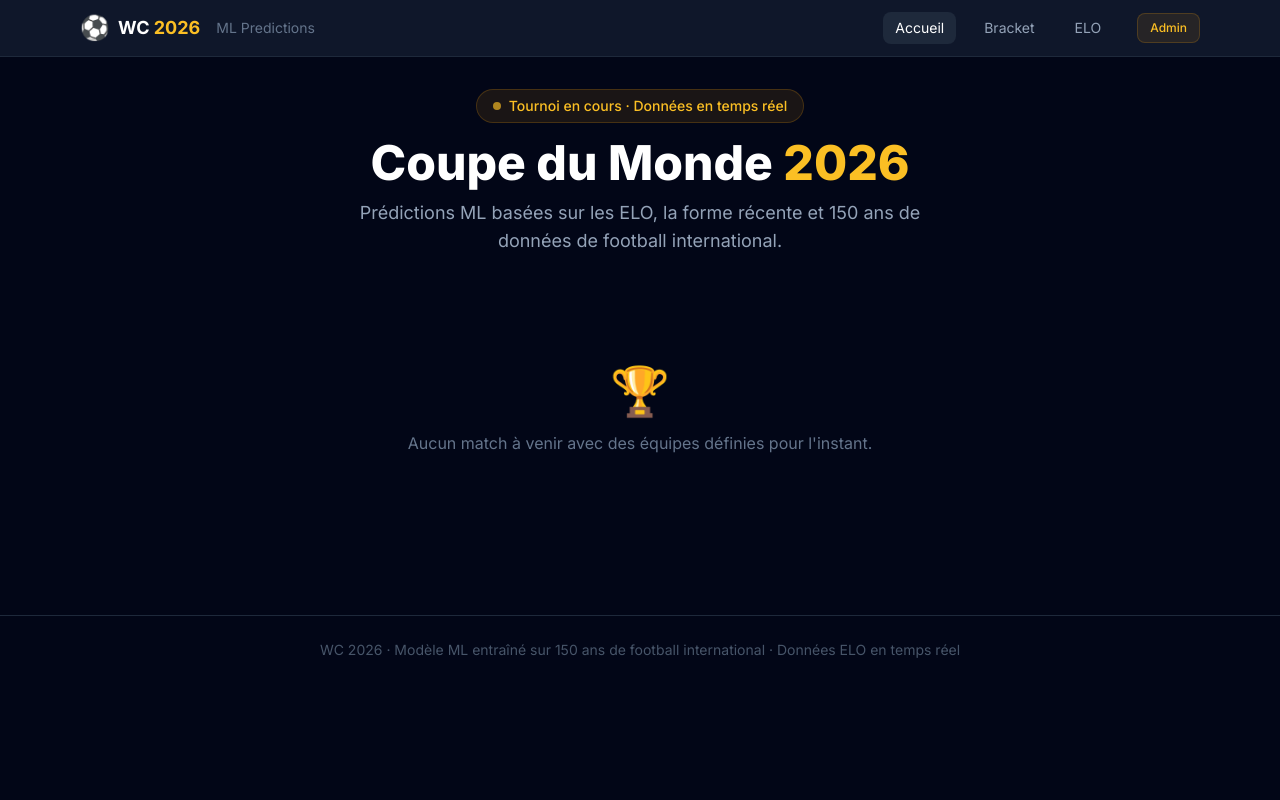
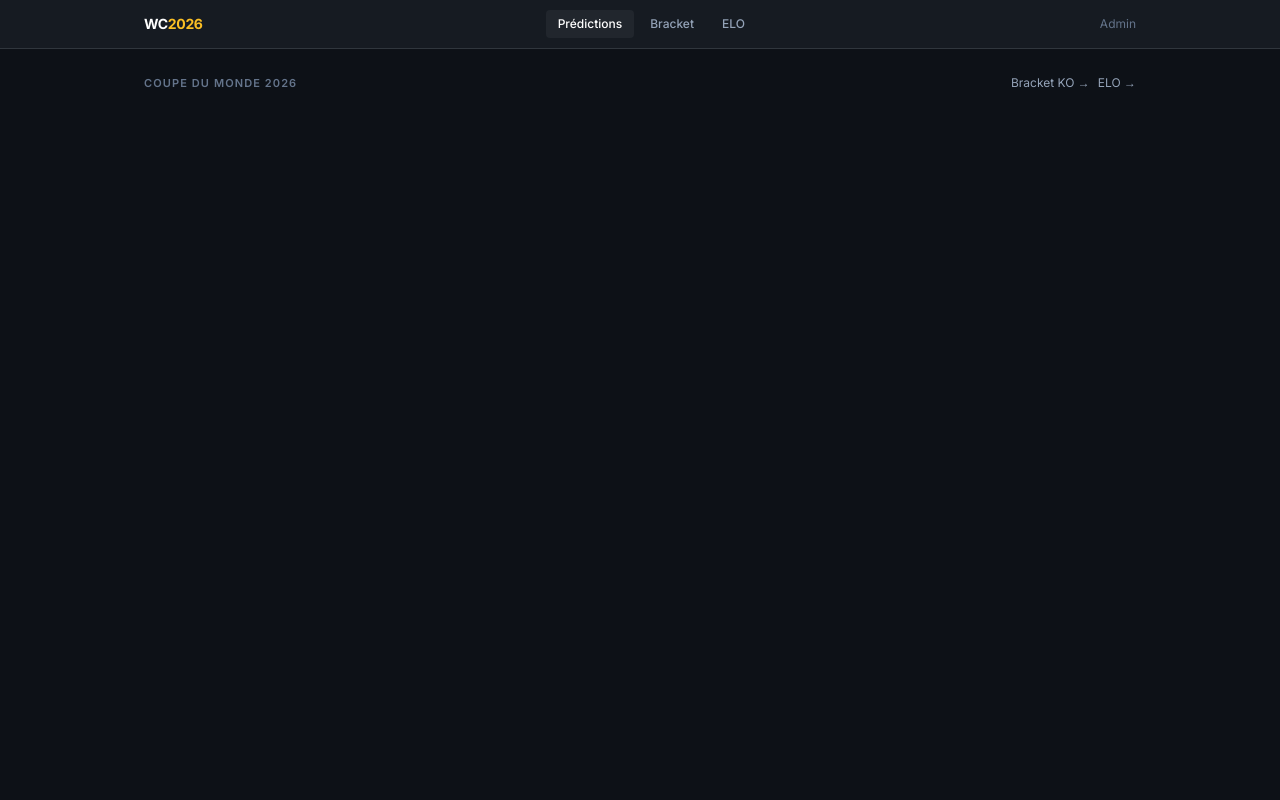
Before and after one commit to GHmysa/predictions-football-bot, a FastAPI app: template templates/public/home.html in a window 1280 px wide. Run offline with FastAPI, Linux system fonts and the light colour scheme; the template is opened without the code that fills it, so the values that code supplies are empty; some libraries are stand-ins or nearby versions.

Commit message:
fix: score entry NaN group, wrong score keys, XGBoost warning + UI redesign
- handle NaN group for KO matches in admin score entry
- fix predicted score key names (predicted_home_goals -> predicted_score_home)
- URL-encode error flash messages in admin redirect
- suppress XGBoost UserWarning on pickle model load
- Sofascore-style UI redesign: compact rows, tri-color probability bar

```diff
--- a/commands/admin.py
+++ b/commands/admin.py
@@ -42,13 +42,14 @@ def _apply_score(match_number: int, home_score: int, away_score: int) -> str:
     home_team  = r["home_team"]
     away_team  = r["away_team"]
     match_date = r["date"]
-    group      = r["group"]
+    group      = r["group"] if pd.notna(r.get("group")) else None
 
     database.save_match_result(match_id, home_team, away_team, home_score, away_score, group, match_date)
     database.resolve_prediction(match_id, home_score, away_score)
 
     wc_elo_path = _PERSISTENT_DIR / "wc_elo_updates.csv"
     already_updated = False
+
     if wc_elo_path.exists() and wc_elo_path.stat().st_size > 0:
         existing = pd.read_csv(wc_elo_path)
         already_updated = (
--- a/ml/predict.py
+++ b/ml/predict.py
@@ -45,7 +45,9 @@ def _name_map() -> dict[str, str]:
 
 @lru_cache(maxsize=1)
 def _model():
-    with open(MODEL_PATH, "rb") as f:
+    import warnings
+    with warnings.catch_warnings(), open(MODEL_PATH, "rb") as f:
+        warnings.filterwarnings("ignore", category=UserWarning, module="xgboost")
         return pickle.load(f)
 
 
--- a/routers/admin.py
+++ b/routers/admin.py
@@ -6,6 +6,8 @@ import secrets
 from pathlib import Path
 
 import pandas as pd
+from urllib.parse import quote
+
 from fastapi import APIRouter, Depends, Form, HTTPException, Request, status
 from fastapi.responses import HTMLResponse, RedirectResponse
 from fastapi.security import HTTPBasic, HTTPBasicCredentials
@@ -98,7 +100,7 @@ def post_score(
         _apply_score(match_number, home_score, away_score)
         return RedirectResponse("/admin/scores?success=Score+enregistré", status_code=303)
     except Exception as e:
-        return RedirectResponse(f"/admin/scores?error={e}", status_code=303)
+        return RedirectResponse(f"/admin/scores?error={quote(str(e))}", status_code=303)
 
 
 # ── Fixtures ──────────────────────────────────────────────────────────────────
--- a/routers/public.py
+++ b/routers/public.py
@@ -63,8 +63,8 @@ def _upcoming_matches(n: int = 8) -> list[dict]:
                 "away":         str(m["away_team"]),
                 "stage":        KO_LABEL.get(str(m["stage"]), str(m["stage"])),
                 "ph": ph, "pd": pd_, "pa": pa,
-                "score_home": r.get("predicted_home_goals", "?"),
-                "score_away": r.get("predicted_away_goals", "?"),
+                "score_home": r.get("predicted_score_home", "?"),
+                "score_away": r.get("predicted_score_away", "?"),
                 "prediction": r["prediction"],
             })
         except Exception:
--- a/static/style.css
+++ b/static/style.css
@@ -1,26 +1,17 @@
-/* Minimal custom additions to Tailwind — keep this small */
-
-/* Smooth scrolling */
 html { scroll-behavior: smooth; }
 
-/* Custom scrollbar */
-::-webkit-scrollbar { width: 6px; height: 6px; }
-::-webkit-scrollbar-track { background: #0f172a; }
-::-webkit-scrollbar-thumb { background: #334155; border-radius: 3px; }
-::-webkit-scrollbar-thumb:hover { background: #475569; }
+::-webkit-scrollbar { width: 5px; height: 5px; }
+::-webkit-scrollbar-track { background: #0d1117; }
+::-webkit-scrollbar-thumb { background: #30363d; border-radius: 3px; }
+::-webkit-scrollbar-thumb:hover { background: #484f58; }
 
-/* Progress bar animation */
-@keyframes grow-bar {
-  from { width: 0 !important; }
-}
-[style*="width"] {
-  animation: grow-bar 0.6s ease-out;
-}
+/* Remove number input spinners */
+input[type=number]::-webkit-inner-spin-button,
+input[type=number]::-webkit-outer-spin-button { -webkit-appearance: none; appearance: none; margin: 0; }
+input[type=number] { -moz-appearance: textfield; appearance: textfield; }
 
-/* Table hover rows */
-tr:hover td { background-color: rgba(255, 255, 255, 0.03); }
+/* Tabular numbers for scores */
+.tabular-nums { font-variant-numeric: tabular-nums; }
 
-/* Form inputs — remove number spinners */
-input[type=number]::-webkit-inner-spin-button,
-input[type=number]::-webkit-outer-spin-button { -webkit-appearance: none; margin: 0; }
-input[type=number] { -moz-appearance: textfield; }
+/* Tri-color probability bar segments — no animation gap */
+.prob-bar { display: flex; height: 4px; border-radius: 2px; overflow: hidden; }
--- a/templates/base.html
+++ b/templates/base.html
@@ -1,15 +1,16 @@
 <!DOCTYPE html>
-<html lang="fr">
+<html lang="fr" class="h-full">
 <head>
   <meta charset="UTF-8">
   <meta name="viewport" content="width=device-width, initial-scale=1.0">
-  <title>{% block title %}WC 2026 Predictions{% endblock %}</title>
+  <title>{% block title %}WC 2026{% endblock %}</title>
   <script src="https://cdn.tailwindcss.com"></script>
   <script>
     tailwind.config = {
       theme: {
         extend: {
-          colors: { wc: '#f59e0b' }
+          fontFamily: { sans: ['Inter', 'sans-serif'] },
+          colors: { accent: '#f59e0b' }
         }
       }
     }
@@ -18,31 +19,25 @@
   <link href="https://fonts.googleapis.com/css2?family=Inter:wght@400;500;600;700;800&display=swap" rel="stylesheet">
   <link rel="stylesheet" href="/static/style.css">
 </head>
-<body class="bg-slate-950 text-slate-100 min-h-screen" style="font-family: 'Inter', sans-serif;">
+<body class="bg-[#0d1117] text-slate-100 min-h-full text-sm" style="font-family:'Inter',sans-serif;">
 
-  <nav class="bg-slate-900 border-b border-slate-800 sticky top-0 z-50">
-    <div class="max-w-6xl mx-auto px-4 py-3 flex items-center justify-between">
-      <a href="/" class="flex items-center gap-2 font-bold text-lg">
-        <span class="text-2xl">⚽</span>
-        <span class="text-white">WC <span class="text-amber-400">2026</span></span>
-        <span class="hidden sm:block text-slate-500 text-sm font-normal ml-2">ML Predictions</span>
+  <header class="bg-[#161b22] border-b border-[#30363d] sticky top-0 z-50">
+    <div class="max-w-5xl mx-auto px-4 h-12 flex items-center justify-between gap-6">
+      <a href="/" class="flex items-center gap-2 shrink-0">
+        <span class="font-bold text-white tracking-tight">WC<span class="text-amber-400">2026</span></span>
       </a>
-      <div class="flex items-center gap-1 sm:gap-4 text-sm">
-        <a href="/" class="px-3 py-1.5 rounded-lg text-slate-400 hover:text-white hover:bg-slate-800 transition-colors {% if active == 'home' %}text-white bg-slate-800{% endif %}">Accueil</a>
-        <a href="/bracket" class="px-3 py-1.5 rounded-lg text-slate-400 hover:text-white hover:bg-slate-800 transition-colors {% if active == 'bracket' %}text-white bg-slate-800{% endif %}">Bracket</a>
-        <a href="/elo" class="px-3 py-1.5 rounded-lg text-slate-400 hover:text-white hover:bg-slate-800 transition-colors {% if active == 'elo' %}text-white bg-slate-800{% endif %}">ELO</a>
-        <a href="/admin" class="ml-2 px-3 py-1.5 rounded-lg bg-amber-500/10 text-amber-400 hover:bg-amber-500/20 transition-colors text-xs font-medium border border-amber-500/20">Admin</a>
-      </div>
+      <nav class="flex items-center gap-1 text-xs font-medium">
+        <a href="/" class="px-3 py-1.5 rounded {% if active == 'home' %}bg-[#21262d] text-white{% else %}text-slate-400 hover:text-white hover:bg-[#21262d]{% endif %} transition-colors">Prédictions</a>
+        <a href="/bracket" class="px-3 py-1.5 rounded {% if active == 'bracket' %}bg-[#21262d] text-white{% else %}text-slate-400 hover:text-white hover:bg-[#21262d]{% endif %} transition-colors">Bracket</a>
+        <a href="/elo" class="px-3 py-1.5 rounded {% if active == 'elo' %}bg-[#21262d] text-white{% else %}text-slate-400 hover:text-white hover:bg-[#21262d]{% endif %} transition-colors">ELO</a>
+      </nav>
+      <a href="/admin" class="text-xs text-slate-500 hover:text-amber-400 transition-colors shrink-0">Admin</a>
     </div>
-  </nav>
+  </header>
 
-  <main class="max-w-6xl mx-auto px-4 py-8">
+  <main class="max-w-5xl mx-auto px-4 py-6">
     {% block content %}{% endblock %}
   </main>
-
-  <footer class="border-t border-slate-800 mt-16 py-6 text-center text-slate-600 text-sm">
-    WC 2026 · Modèle ML entraîné sur 150 ans de football international · Données ELO en temps réel
-  </footer>
 
   {% block scripts %}{% endblock %}
 </body>
--- a/templates/public/home.html
+++ b/templates/public/home.html
@@ -1,134 +1,108 @@
 {% extends "base.html" %}
 {% set active = "home" %}
-
 {% block title %}WC 2026 — Prédictions ML{% endblock %}
 
 {% block content %}
 
-{# ── Hero ── #}
-<div class="text-center mb-12">
-  <div class="inline-flex items-center gap-2 bg-amber-500/10 border border-amber-500/20 rounded-full px-4 py-1.5 text-amber-400 text-sm font-medium mb-4">
-    <span class="w-2 h-2 bg-amber-400 rounded-full animate-pulse"></span>
-    Tournoi en cours · Données en temps réel
+{# ── Top bar: accuracy + links ── #}
+<div class="flex items-center justify-between mb-5 flex-wrap gap-3">
+  <div class="flex items-center gap-4">
+    <span class="text-[11px] font-semibold uppercase tracking-widest text-slate-500">Coupe du Monde 2026</span>
+    {% if stats.total > 0 %}
+    <div class="flex items-center gap-3 text-xs text-slate-400">
+      <span class="flex items-center gap-1">
+        <span class="w-1.5 h-1.5 rounded-full bg-green-500"></span>
+        <span class="font-semibold text-white">{{ stats.result_rate }}%</span> accuracy
+      </span>
+      <span class="text-slate-600">·</span>
+      <span>{{ stats.correct_results }}/{{ stats.total }} prédictions résolues</span>
+    </div>
+    {% endif %}
   </div>
-  <h1 class="text-4xl sm:text-5xl font-extrabold text-white mb-3">
-    Coupe du Monde <span class="text-amber-400">2026</span>
-  </h1>
-  <p class="text-slate-400 text-lg max-w-xl mx-auto">
-    Prédictions ML basées sur les ELO, la forme récente et 150 ans de données de football international.
-  </p>
-
-  {# Accuracy badge #}
-  {% if stats.total > 0 %}
-  <div class="mt-6 inline-flex items-center gap-6 bg-slate-900 border border-slate-800 rounded-2xl px-8 py-4">
-    <div class="text-center">
-      <div class="text-3xl font-bold text-white">{{ stats.result_rate }}%</div>
-      <div class="text-xs text-slate-500 mt-1">Accuracy modèle</div>
-    </div>
-    <div class="w-px h-8 bg-slate-700"></div>
-    <div class="text-center">
-      <div class="text-3xl font-bold text-white">{{ stats.correct_results }}</div>
-      <div class="text-xs text-slate-500 mt-1">Prédictions correctes</div>
-    </div>
-    <div class="w-px h-8 bg-slate-700"></div>
-    <div class="text-center">
-      <div class="text-3xl font-bold text-white">{{ stats.total }}</div>
-      <div class="text-xs text-slate-500 mt-1">Matchs analysés</div>
-    </div>
+  <div class="flex items-center gap-2">
+    <a href="/bracket" class="text-xs text-slate-400 hover:text-amber-400 transition-colors">Bracket KO →</a>
+    <a href="/elo" class="text-xs text-slate-400 hover:text-amber-400 transition-colors">ELO →</a>
   </div>
-  {% endif %}
 </div>
 
 {# ── Upcoming matches ── #}
 {% if matches %}
-<div class="mb-12">
-  <h2 class="text-xl font-bold text-white mb-5 flex items-center gap-2">
-    <span class="text-amber-400">📅</span> Prochains matchs
-  </h2>
-  <div class="grid grid-cols-1 md:grid-cols-2 gap-4">
+<section class="mb-8">
+  <div class="border border-[#30363d] rounded-lg overflow-hidden bg-[#161b22]">
+    <div class="px-4 py-2.5 border-b border-[#30363d] flex items-center justify-between">
+      <span class="text-[11px] font-semibold uppercase tracking-widest text-slate-500">Prochains matchs</span>
+      <span class="text-[11px] text-slate-600">{{ matches | length }} matchs</span>
+    </div>
+
     {% for m in matches %}
-    <div class="bg-slate-900 rounded-2xl border border-slate-800 p-5 hover:border-amber-500/30 transition-colors">
+    <div class="group border-b border-[#21262d] last:border-0 hover:bg-[#21262d] transition-colors">
+      {# Match row #}
+      <div class="px-4 py-3 grid items-center gap-3" style="grid-template-columns: 1fr auto 1fr auto">
 
-      {# Stage + date #}
-      <div class="flex items-center justify-between mb-4">
-        <span class="text-xs font-medium text-amber-400 bg-amber-400/10 px-2.5 py-1 rounded-full">
-          {{ m.stage }}
-        </span>
-        <span class="text-xs text-slate-500">{{ m.date }}</span>
-      </div>
+        {# Home team #}
+        <div class="flex items-center justify-end gap-2 min-w-0">
+          {% if m.prediction == "home" %}
+          <span class="shrink-0 w-1 h-4 rounded-full bg-amber-400"></span>
+          {% endif %}
+          <span class="font-medium text-white truncate text-right text-[13px]">{{ m.home }}</span>
+        </div>
 
-      {# Teams + predicted score #}
-      <div class="flex items-center gap-3 mb-5">
-        <div class="flex-1 text-right">
-          <div class="font-bold text-white text-base leading-tight">{{ m.home }}</div>
-          {% if m.prediction == "home" %}
-          <div class="text-xs text-amber-400 mt-0.5">favori ⭐</div>
+        {# Score #}
+        <div class="text-center w-20 shrink-0">
+          <div class="font-bold text-[15px] tabular-nums tracking-tight text-white">
+            {{ m.score_home }}–{{ m.score_away }}
+          </div>
+          <div class="text-[10px] text-slate-600 mt-0.5 uppercase">prédit</div>
+        </div>
+
+        {# Away team #}
+        <div class="flex items-center gap-2 min-w-0">
+          <span class="font-medium text-white truncate text-[13px]">{{ m.away }}</span>
+          {% if m.prediction == "away" %}
+          <span class="shrink-0 w-1 h-4 rounded-full bg-amber-400"></span>
           {% endif %}
         </div>
-        <div class="text-center px-3">
-          <div class="text-xl font-extrabold text-slate-300">{{ m.score_home }}–{{ m.score_away }}</div>
-          <div class="text-xs text-slate-600 mt-0.5">prédit</div>
-        </div>
-        <div class="flex-1">
-          <div class="font-bold text-white text-base leading-tight">{{ m.away }}</div>
-          {% if m.prediction == "away" %}
-          <div class="text-xs text-amber-400 mt-0.5">favori ⭐</div>
-          {% endif %}
+
+        {# Stage + date #}
+        <div class="text-right shrink-0 hidden sm:block">
+          <div class="text-[11px] text-slate-500">{{ m.date }}</div>
+          <div class="text-[10px] text-slate-600 mt-0.5 truncate max-w-[100px]">{{ m.stage }}</div>
         </div>
       </div>
 
-      {# Probability bars #}
-      <div class="space-y-2.5">
-        <div class="flex items-center gap-2">
-          <span class="text-xs text-slate-500 w-14 truncate text-right">{{ m.home[:10] }}</span>
-          <div class="flex-1 bg-slate-800 rounded-full h-2 overflow-hidden">
-            <div class="bg-blue-500 h-full rounded-full transition-all" style="width: {{ m.ph }}%"></div>
-          </div>
-          <span class="text-xs font-semibold text-blue-400 w-8 text-right">{{ m.ph }}%</span>
+      {# Probability strip #}
+      <div class="px-4 pb-2.5 flex items-center gap-2">
+        <span class="text-[11px] text-blue-400 font-semibold tabular-nums w-7 text-right">{{ m.ph }}%</span>
+        <div class="flex-1 h-1 rounded-full overflow-hidden flex">
+          <div class="bg-blue-500 h-full" style="width:{{ m.ph }}%"></div>
+          <div class="bg-[#374151] h-full" style="width:{{ m.pd }}%"></div>
+          <div class="bg-amber-500 h-full" style="width:{{ m.pa }}%"></div>
         </div>
-        <div class="flex items-center gap-2">
-          <span class="text-xs text-slate-500 w-14 text-right">Nul</span>
-          <div class="flex-1 bg-slate-800 rounded-full h-2 overflow-hidden">
-            <div class="bg-slate-500 h-full rounded-full transition-all" style="width: {{ m.pd }}%"></div>
-          </div>
-          <span class="text-xs font-semibold text-slate-400 w-8 text-right">{{ m.pd }}%</span>
-        </div>
-        <div class="flex items-center gap-2">
-          <span class="text-xs text-slate-500 w-14 truncate text-right">{{ m.away[:10] }}</span>
-          <div class="flex-1 bg-slate-800 rounded-full h-2 overflow-hidden">
-            <div class="bg-orange-500 h-full rounded-full transition-all" style="width: {{ m.pa }}%"></div>
-          </div>
-          <span class="text-xs font-semibold text-orange-400 w-8 text-right">{{ m.pa }}%</span>
-        </div>
+        <span class="text-[11px] text-amber-400 font-semibold tabular-nums w-7">{{ m.pa }}%</span>
       </div>
     </div>
     {% endfor %}
   </div>
-</div>
-{% else %}
-<div class="text-center py-16 text-slate-500">
-  <div class="text-5xl mb-4">🏆</div>
-  <p>Aucun match à venir avec des équipes définies pour l'instant.</p>
-</div>
+</section>
 {% endif %}
 
 {# ── Recent results ── #}
 {% if recent %}
-<div>
-  <h2 class="text-xl font-bold text-white mb-5 flex items-center gap-2">
-    <span class="text-green-400">✅</span> Derniers résultats
-  </h2>
-  <div class="grid grid-cols-1 sm:grid-cols-2 lg:grid-cols-3 gap-3">
+<section>
+  <div class="border border-[#30363d] rounded-lg overflow-hidden bg-[#161b22]">
+    <div class="px-4 py-2.5 border-b border-[#30363d]">
+      <span class="text-[11px] font-semibold uppercase tracking-widest text-slate-500">Derniers résultats</span>
+    </div>
     {% for r in recent %}
-    <div class="bg-slate-900 rounded-xl border border-slate-800 px-4 py-3 flex items-center justify-between gap-3">
-      <span class="font-medium text-white text-sm flex-1 text-right truncate">{{ r.home }}</span>
-      <span class="font-bold text-green-400 text-base shrink-0">{{ r.hs }}–{{ r.as_ }}</span>
-      <span class="font-medium text-white text-sm flex-1 truncate">{{ r.away }}</span>
-      <span class="text-xs text-slate-600 shrink-0">{{ r.date }}</span>
+    <div class="border-b border-[#21262d] last:border-0 px-4 py-2.5 grid items-center gap-3" style="grid-template-columns: 1fr auto 1fr auto">
+      <span class="font-medium text-white truncate text-right text-[13px]">{{ r.home }}</span>
+      <span class="font-bold text-[15px] tabular-nums text-green-400 w-14 text-center">{{ r.hs }}–{{ r.as_ }}</span>
+      <span class="font-medium text-white truncate text-[13px]">{{ r.away }}</span>
+      <span class="text-[11px] text-slate-600 text-right hidden sm:block w-12">{{ r.date }}</span>
     </div>
     {% endfor %}
   </div>
-</div>
+</section>
 {% endif %}
 
 {% endblock %}
```
Also changed, not shown: templates/public/bracket.html (+36 -36 lines), templates/public/elo.html (+45 -82 lines).
